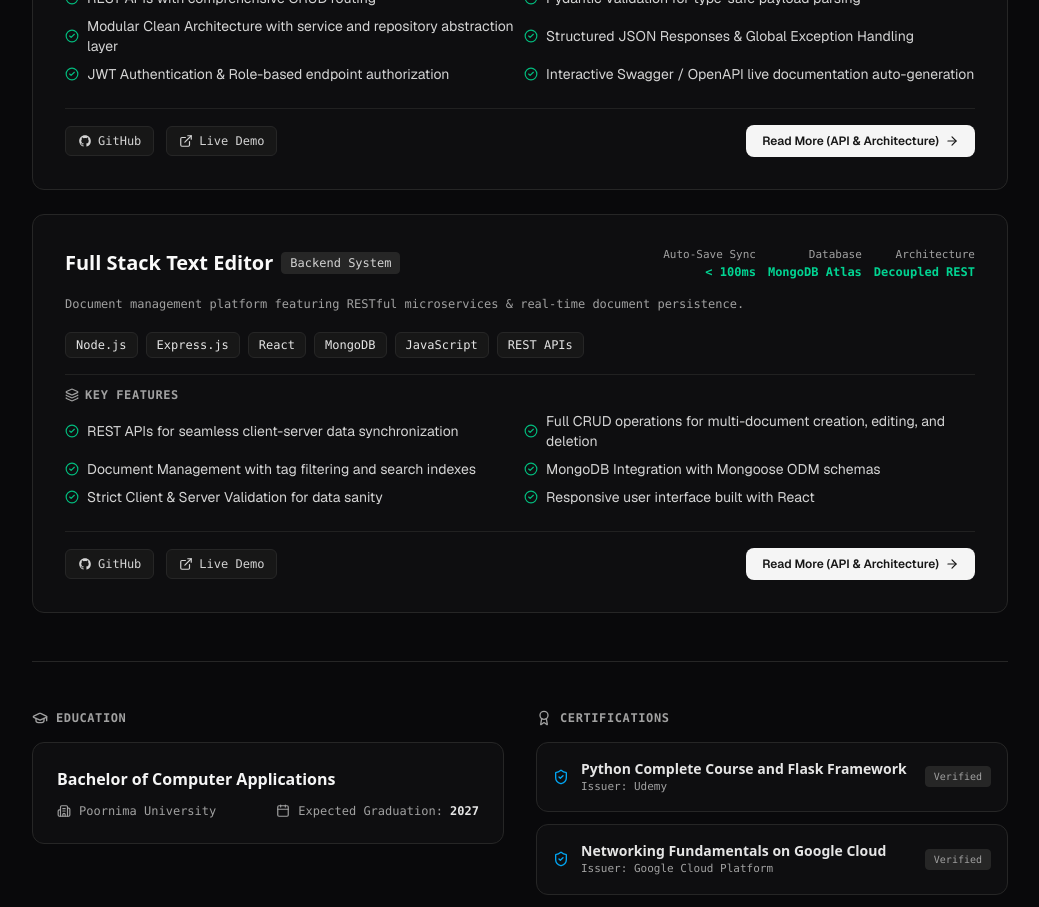
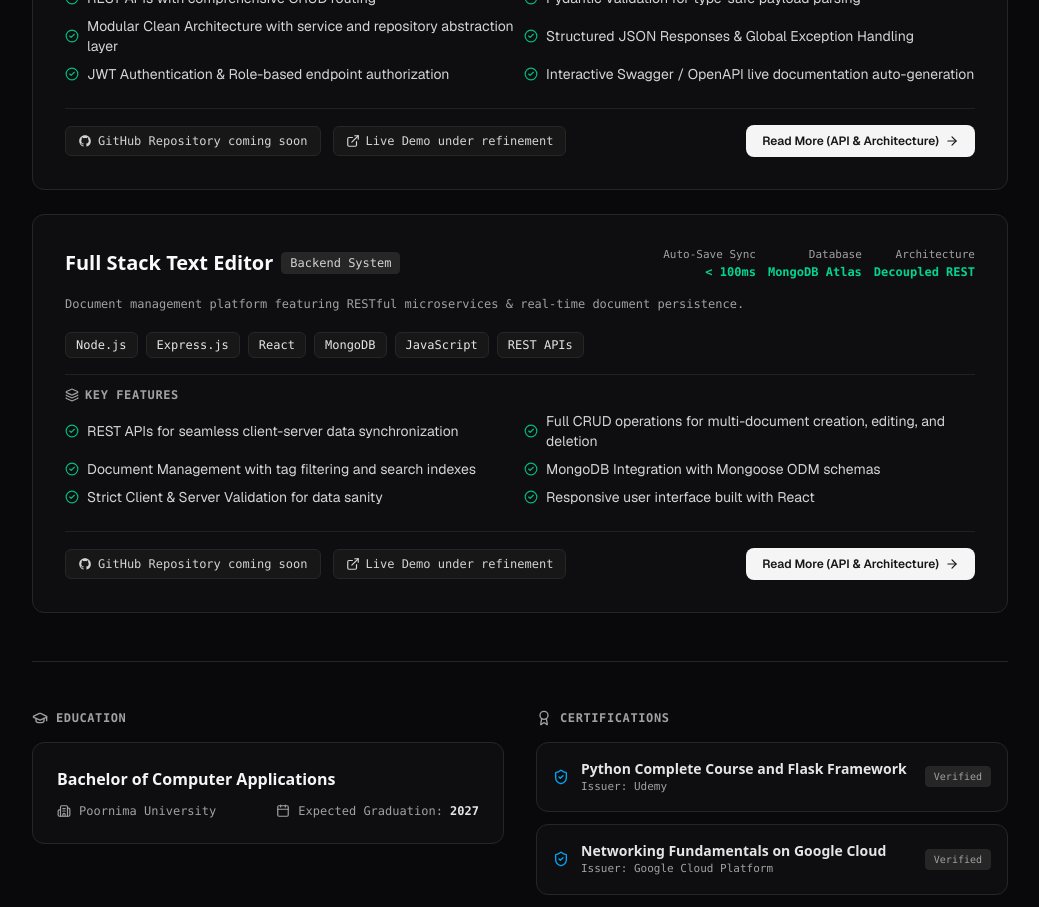
Before and after one commit to prashant-prog/Portfolio, a Next.js app: page / in a window 1280 px wide. Shown: the part 2420-3327 px from the top of the page, without its empty margins (120-1159 px from the left). Built offline with nearby package versions, Linux system fonts and the light colour scheme.

Commit message:
Add placeholder labels for unavailable project links

```diff
--- a/src/components/sections/projects-section.tsx
+++ b/src/components/sections/projects-section.tsx
@@ -97,7 +97,7 @@ export function ProjectsSection() {
                     className="inline-flex items-center gap-1.5 px-3 py-1.5 rounded-md text-xs font-mono border border-neutral-200 dark:border-neutral-800 bg-neutral-50 dark:bg-neutral-900 hover:bg-neutral-100 dark:hover:bg-neutral-800 text-neutral-700 dark:text-neutral-300 transition-colors"
                   >
                     <GithubIcon className="w-3.5 h-3.5" />
-                    <span>GitHub</span>
+                    <span>GitHub Repository coming soon</span>
                   </a>
                   <a
                     href={project.liveDemoUrl}
@@ -106,7 +106,7 @@ export function ProjectsSection() {
                     className="inline-flex items-center gap-1.5 px-3 py-1.5 rounded-md text-xs font-mono border border-neutral-200 dark:border-neutral-800 bg-neutral-50 dark:bg-neutral-900 hover:bg-neutral-100 dark:hover:bg-neutral-800 text-neutral-700 dark:text-neutral-300 transition-colors"
                   >
                     <ExternalLink className="w-3.5 h-3.5" />
-                    <span>Live Demo</span>
+                    <span>Live Demo under refinement</span>
                   </a>
                 </div>
 
```
